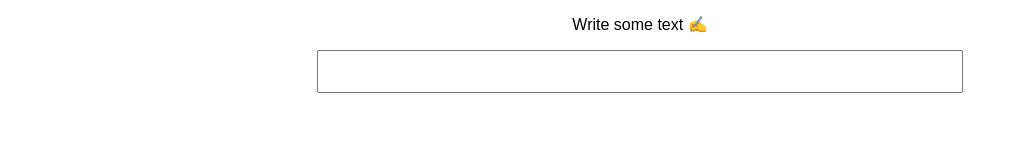
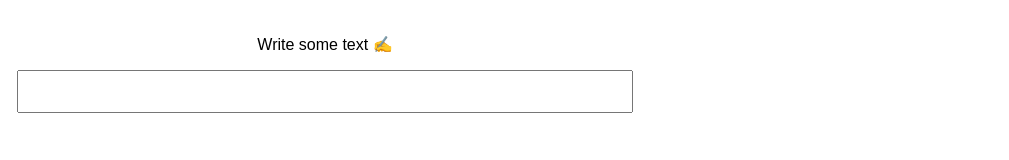
Before and after one commit to terror/textmap, a plain HTML site: page index.html in a window 1280 px wide. Shown: the whole page, without its empty margins (0-1009 px from the left). Drawn offline with nearby package versions, Linux system fonts and the light colour scheme; a web font is replaced by a local one.

Commit message:
Use a grid layout

```diff
--- a/index.html
+++ b/index.html
@@ -18,21 +18,27 @@
         }
       }
 
-      .container {
+      .grid {
+        display: grid;
+        grid-template-columns: 1fr 1fr;
+        grid-gap: 20px;
+        padding: 20px;
+      }
+
+      .center {
         display: flex;
+        align-items: center;
         flex-direction: column;
-        justify-content: center;
-        align-items: center;
+      }
+
+      #result {
+        margin-top: 46px;
       }
 
       textarea {
         overflow: hidden;
         resize: none;
-        width: 50%;
-      }
-
-      #result {
-        width: 50%;
+        width: 100%;
       }
 
       span {
@@ -41,10 +47,14 @@
     </style>
   </head>
   <body>
-    <div class="container">
-      <p>Write some text ✍️</p>
-      <textarea id="textarea" oninput="resize()" onchange="run()"></textarea>
-      <p id="result"></p>
+    <div class="grid">
+      <div class="center">
+        <p>Write some text ✍️</p>
+        <textarea id="textarea" oninput="resize()" onchange="run()"></textarea>
+      </div>
+      <div>
+        <p id="result"></p>
+      </div>
     </div>
     <script>
       const resize = () => {
@@ -72,9 +82,13 @@
           else if (item.score > 0.5) span.style.backgroundColor = '#fdfd96';
           else if (item.score > 0.25) span.style.backgroundColor = '#ffffe0';
 
-          span.innerHTML = item.text + ' ';
+          span.innerHTML = item.text;
+
+          const space = document.createElement('span');
+          space.innerHTML = ' ';
 
           par.appendChild(span);
+          par.appendChild(space);
         }
       };
     </script>
```
